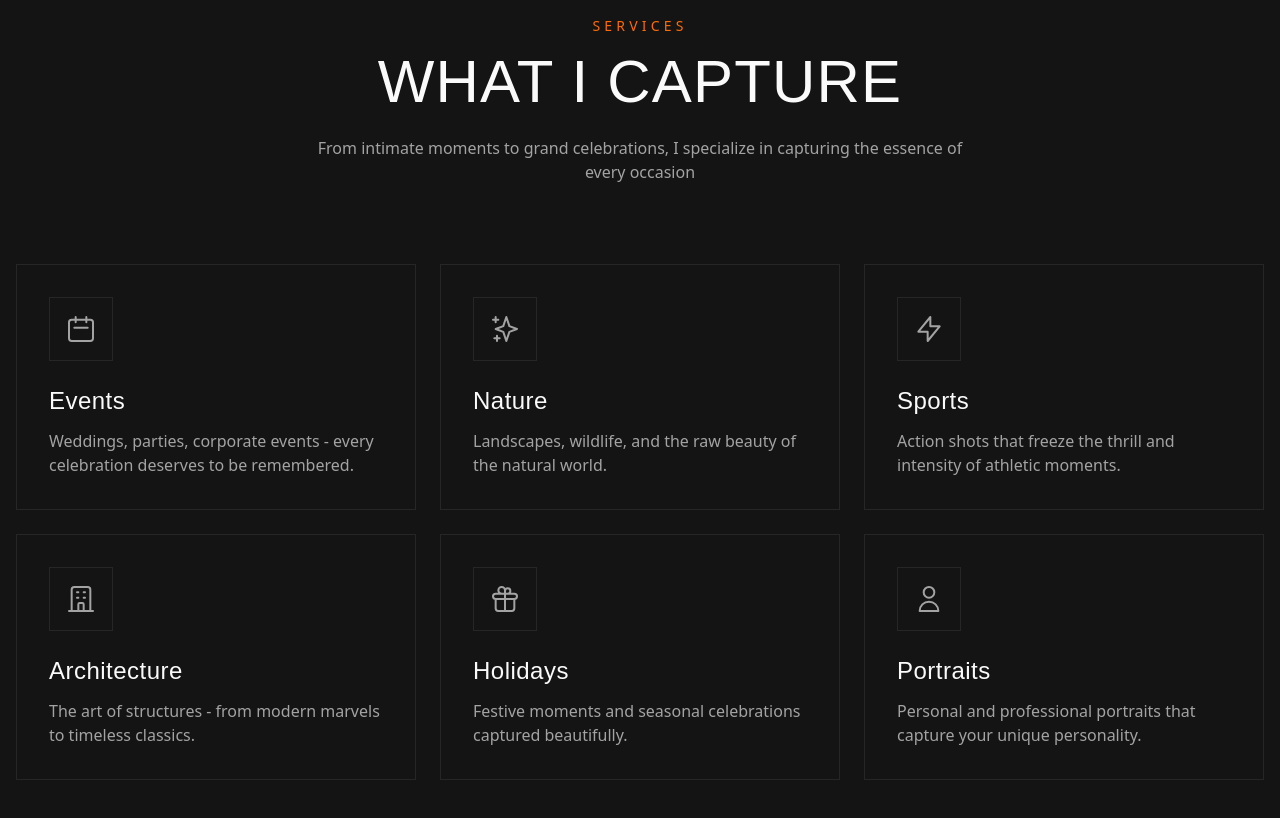
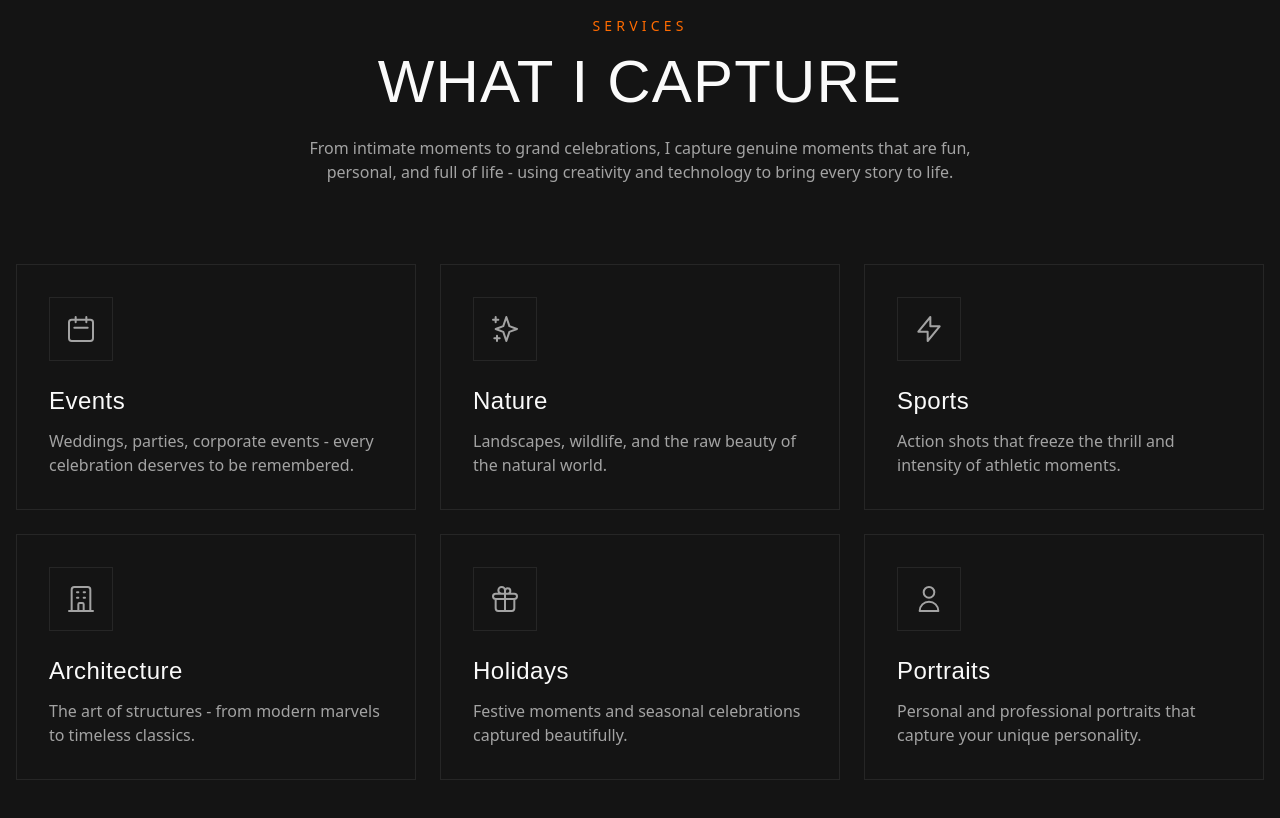
Before and after one commit to chrisglitz/pixbynick, a Next.js app: page / in a window 1280 px wide. Shown: the part 880-1698 px from the top of the page. Built offline with nearby package versions, Linux system fonts and the light colour scheme.

Commit message:
content: Update services section description

```diff
--- a/src/app/page.tsx
+++ b/src/app/page.tsx
@@ -130,7 +130,7 @@ export default function Home() {
               WHAT I CAPTURE
             </h2>
             <p className="text-muted max-w-2xl mx-auto">
-              From intimate moments to grand celebrations, I specialize in capturing the essence of every occasion
+              From intimate moments to grand celebrations, I capture genuine moments that are fun, personal, and full of life - using creativity and technology to bring every story to life.
             </p>
           </div>
 
```
